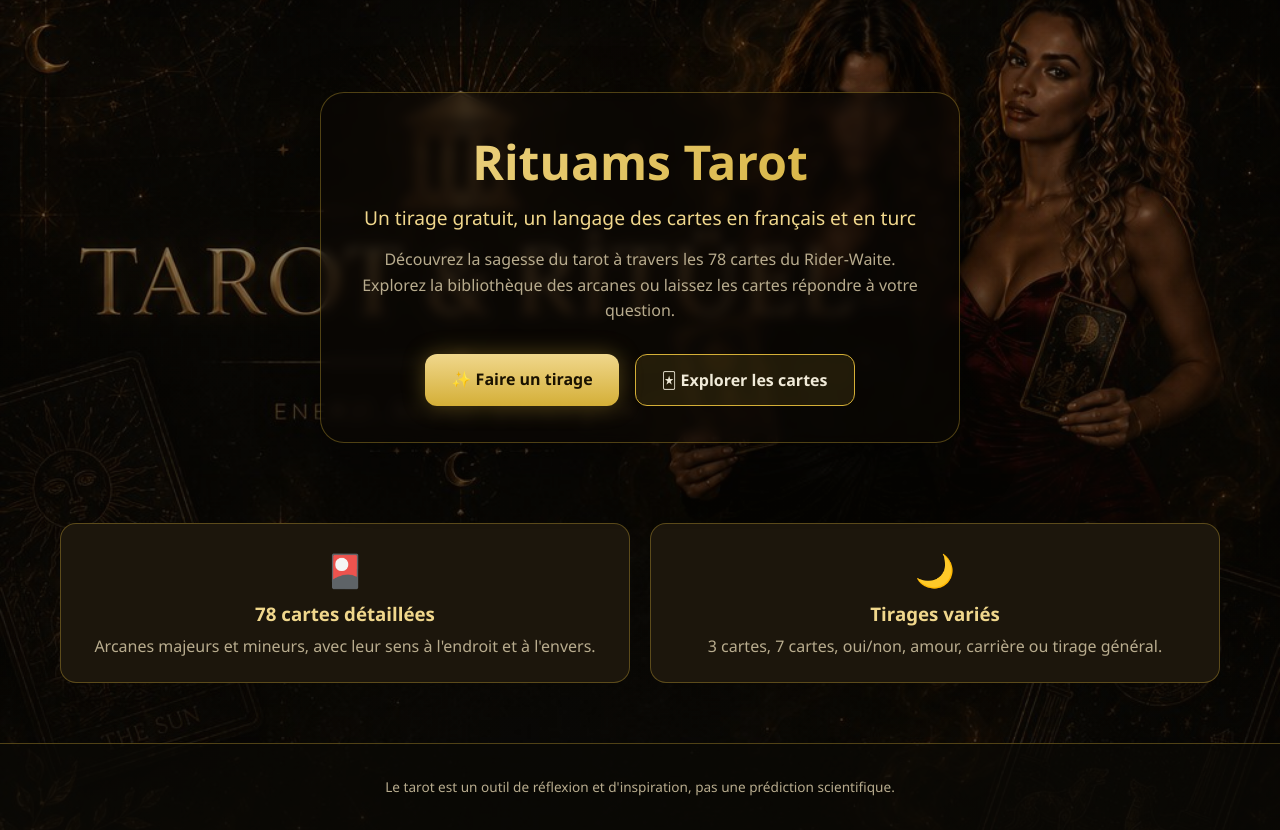
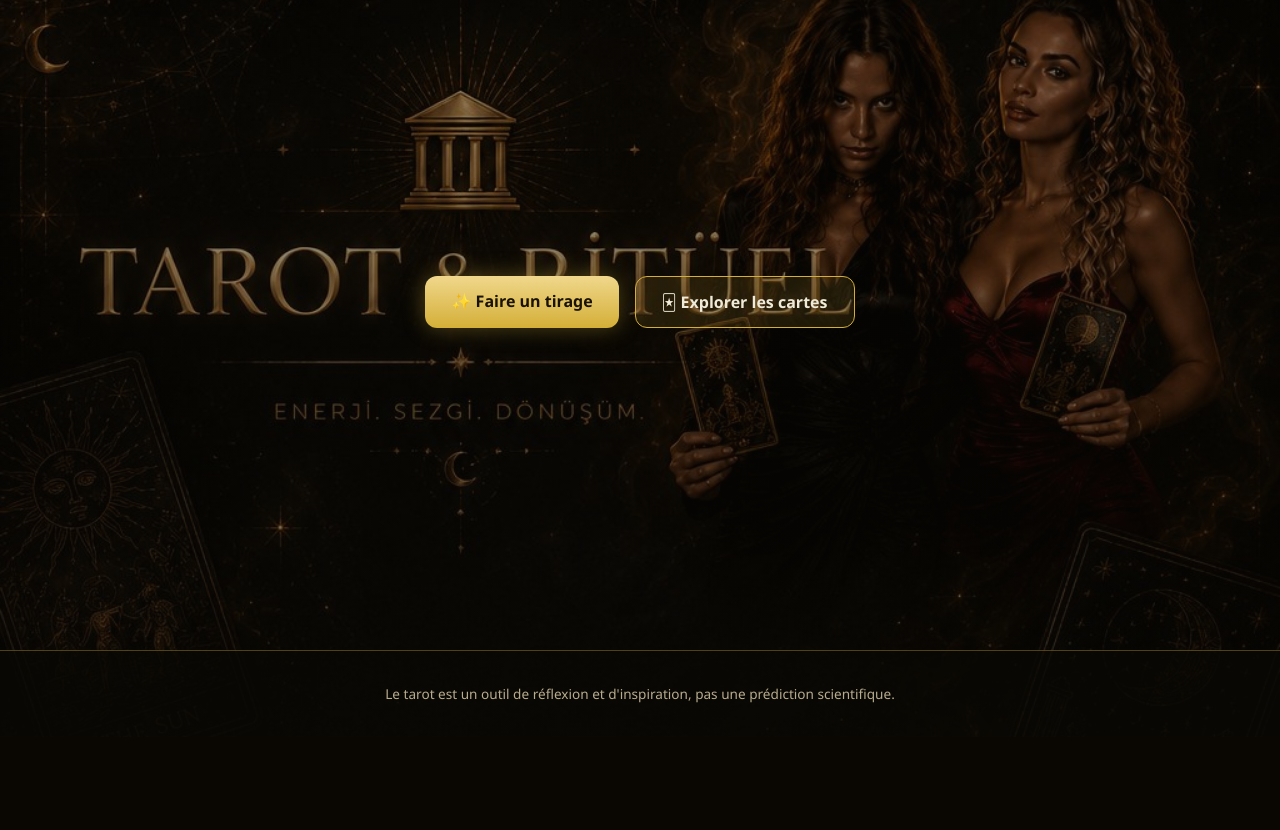
Before and after one commit to Yohannaaaaa/Tarot, a Flask app: page / in a window 1280 px wide. Shown: the part 63-893 px from the top of the page. After the commit the page ends 766 px from the top, so only its background shows below. Run offline with Flask 3, Linux system fonts and the light colour scheme.

Commit message:
Simplifier la page d'accueil : fond visible, seulement les boutons
Retire le titre, le sous-titre et les cartes de fonctionnalites de la
page d'accueil pour laisser l'image de fond respirer ; il ne reste que
les deux boutons de navigation vers les cartes et le tirage.

```diff
--- a/app.py
+++ b/app.py
@@ -77,16 +77,8 @@ UI = {
         "nav_cards": "Les Cartes",
         "nav_reading": "Tirage",
         "home_title": "Rituams Tarot",
-        "home_subtitle": "Un tirage gratuit, un langage des cartes en français et en turc",
-        "home_lead": "Découvrez la sagesse du tarot à travers les 78 cartes du Rider-Waite. Explorez la bibliothèque des arcanes ou laissez les cartes répondre à votre question.",
         "cta_reading": "Faire un tirage",
         "cta_cards": "Explorer les cartes",
-        "feature_1_title": "78 cartes détaillées",
-        "feature_1_text": "Arcanes majeurs et mineurs, avec leur sens à l'endroit et à l'envers.",
-        "feature_2_title": "Tirages variés",
-        "feature_2_text": "3 cartes, 7 cartes, oui/non, amour, carrière ou tirage général.",
-        "feature_3_title": "Français & Türkçe",
-        "feature_3_text": "Toute l'interface et les interprétations sont disponibles dans les deux langues.",
         "search_placeholder": "Rechercher une carte...",
         "filter_all": "Toutes",
         "filter_major": "Arcanes majeurs",
@@ -204,16 +196,8 @@ UI = {
         "nav_cards": "Kartlar",
         "nav_reading": "Açılım",
         "home_title": "Rituams Tarot",
-        "home_subtitle": "Ücretsiz açılım, Fransızca ve Türkçe kart yorumları",
-        "home_lead": "Rider-Waite tarot destesinin 78 kartıyla tarotun bilgeliğini keşfedin. Kart kütüphanesine göz atın ya da kartların sorunuza cevap vermesine izin verin.",
         "cta_reading": "Açılım yap",
         "cta_cards": "Kartları keşfet",
-        "feature_1_title": "78 detaylı kart",
-        "feature_1_text": "Majör ve minör arkanalar, düz ve ters anlamlarıyla birlikte.",
-        "feature_2_title": "Farklı açılımlar",
-        "feature_2_text": "3 kart, 7 kart, evet/hayır, aşk, kariyer veya genel açılım.",
-        "feature_3_title": "Türkçe & Français",
-        "feature_3_text": "Tüm arayüz ve yorumlar iki dilde de mevcuttur.",
         "search_placeholder": "Bir kart ara...",
         "filter_all": "Tümü",
         "filter_major": "Majör Arkana",
--- a/static/css/style.css
+++ b/static/css/style.css
@@ -137,9 +137,17 @@ main { flex: 1; max-width: 1200px; margin: 0 auto; padding: 32px 20px 60px; widt
 .hero-lead { max-width: 560px; margin: 0 auto 30px; color: var(--text-dim); line-height: 1.6; }
 .hero-actions { display: flex; gap: 16px; justify-content: center; flex-wrap: wrap; }
 
+.hero-minimal {
+    min-height: 65vh;
+    display: flex;
+    align-items: center;
+    justify-content: center;
+}
+
 @media (max-width: 640px) {
     .hero { padding: 40px 16px 20px; }
     .hero-inner { padding: 26px 18px; }
+    .hero-minimal { min-height: 55vh; }
 }
 
 .btn {
@@ -161,31 +169,6 @@ main { flex: 1; max-width: 1200px; margin: 0 auto; padding: 32px 20px 60px; widt
     border: 1px solid var(--gold);
     color: var(--text);
 }
-
-.features {
-    display: grid;
-    grid-template-columns: repeat(auto-fit, minmax(220px, 1fr));
-    gap: 20px;
-    margin-top: 40px;
-}
-.feature-card {
-    display: block;
-    background: var(--panel);
-    border: 1px solid var(--border);
-    border-radius: 16px;
-    padding: 24px;
-    text-align: center;
-    text-decoration: none;
-    transition: transform .15s, box-shadow .15s, border-color .15s;
-}
-.feature-card:hover {
-    transform: translateY(-4px);
-    box-shadow: 0 8px 24px rgba(212, 175, 55, .25);
-    border-color: var(--gold);
-}
-.feature-icon { font-size: 2em; margin-bottom: 10px; }
-.feature-card h3 { color: var(--gold-soft); margin: 0 0 8px; }
-.feature-card p { color: var(--text-dim); margin: 0; line-height: 1.5; }
 
 /* Cards page */
 .cards-page h1 { text-align: center; color: var(--gold-soft); }
--- a/templates/index.html
+++ b/templates/index.html
@@ -2,28 +2,10 @@
 {% block title %}{{ t.home_title }}{% endblock %}
 {% block body_class %}has-hero-bg{% endblock %}
 {% block content %}
-<section class="hero">
-    <div class="hero-inner">
-        <h1>{{ t.home_title }}</h1>
-        <p class="hero-subtitle">{{ t.home_subtitle }}</p>
-        <p class="hero-lead">{{ t.home_lead }}</p>
-        <div class="hero-actions">
-            <a class="btn btn-primary" href="{{ url_for('reading_page') }}">✨ {{ t.cta_reading }}</a>
-            <a class="btn btn-secondary" href="{{ url_for('cards_page') }}">🃏 {{ t.cta_cards }}</a>
-        </div>
+<section class="hero hero-minimal">
+    <div class="hero-actions">
+        <a class="btn btn-primary" href="{{ url_for('reading_page') }}">✨ {{ t.cta_reading }}</a>
+        <a class="btn btn-secondary" href="{{ url_for('cards_page') }}">🃏 {{ t.cta_cards }}</a>
     </div>
 </section>
-
-<section class="features">
-    <a class="feature-card" href="{{ url_for('cards_page') }}">
-        <div class="feature-icon">🎴</div>
-        <h3>{{ t.feature_1_title }}</h3>
-        <p>{{ t.feature_1_text }}</p>
-    </a>
-    <a class="feature-card" href="{{ url_for('reading_page') }}">
-        <div class="feature-icon">🌙</div>
-        <h3>{{ t.feature_2_title }}</h3>
-        <p>{{ t.feature_2_text }}</p>
-    </a>
-</section>
 {% endblock %}
```
